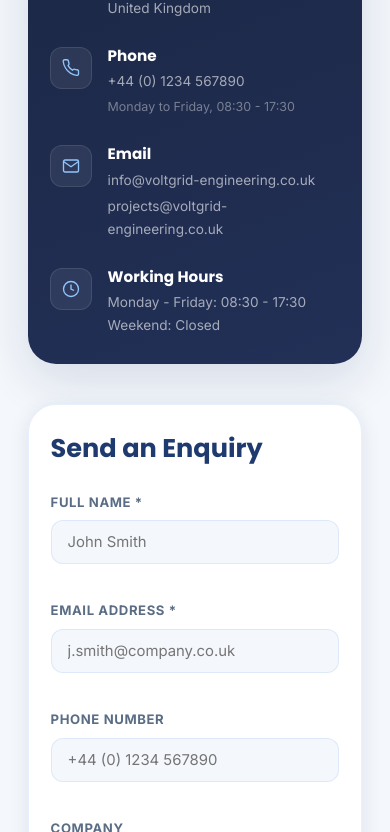
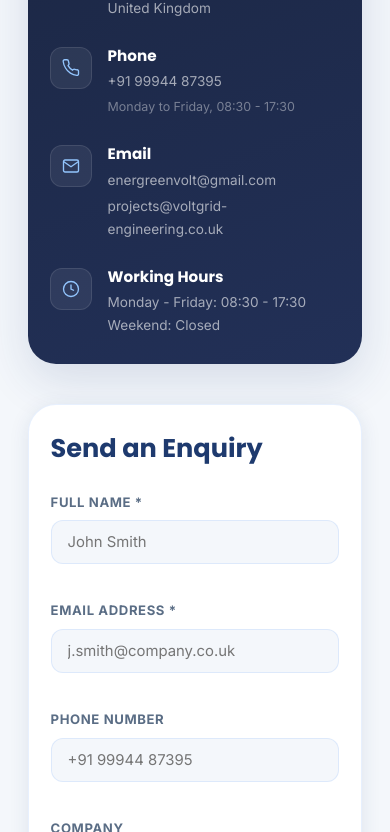
Before and after one commit to Shankar140804/electrical-site, a React (Vite) app: page /contact in a window 390 px wide. Shown: the part 645-1477 px from the top of the page. Built offline with nearby package versions, Linux system fonts and the light colour scheme; no server answers.

Commit message:
Updated contact phone number and email

```diff
--- a/src/components/ContactForm.jsx
+++ b/src/components/ContactForm.jsx
@@ -78,7 +78,7 @@ const ContactForm = () => {
                 <div className="form-field">
                     <label className="form-label" htmlFor="phone">Phone Number</label>
                     <input id="phone" name="phone" type="tel" className="form-input"
-                        placeholder="+44 (0) 1234 567890" value={formData.phone} onChange={handleChange} />
+                        placeholder="+91 99944 87395" value={formData.phone} onChange={handleChange} />
                 </div>
                 <div className="form-field">
                     <label className="form-label" htmlFor="company">Company</label>
--- a/src/components/Footer.jsx
+++ b/src/components/Footer.jsx
@@ -55,11 +55,11 @@ const Footer = () => (
                         </div>
                         <div className="footer-contact-row">
                             <svg viewBox="0 0 24 24" fill="none" stroke="currentColor" strokeWidth="2"><path d="M22 16.92v3a2 2 0 0 1-2.18 2 19.79 19.79 0 0 1-8.63-3.07A19.5 19.5 0 0 1 4.69 12a19.79 19.79 0 0 1-3.07-8.67A2 2 0 0 1 3.6 1h3a2 2 0 0 1 2 1.72 12.84 12.84 0 0 0 .7 2.81 2 2 0 0 1-.45 2.11L8.09 8.91a16 16 0 0 0 6 6l.76-.76a2 2 0 0 1 2.11-.45 12.84 12.84 0 0 0 2.81.7A2 2 0 0 1 22 16.92z" /></svg>
-                            <span>+44 (0) 1234 567890</span>
+                            <span>+91 99944 87395</span>
                         </div>
                         <div className="footer-contact-row">
                             <svg viewBox="0 0 24 24" fill="none" stroke="currentColor" strokeWidth="2"><path d="M4 4h16c1.1 0 2 .9 2 2v12c0 1.1-.9 2-2 2H4c-1.1 0-2-.9-2-2V6c0-1.1.9-2 2-2z" /><polyline points="22,6 12,13 2,6" /></svg>
-                            <span>info@voltgrid-engineering.co.uk</span>
+                            <span>energreenvolt@gmail.com</span>
                         </div>
                     </div>
                 </div>
--- a/src/components/Navbar.jsx
+++ b/src/components/Navbar.jsx
@@ -22,11 +22,11 @@ const Navbar = () => {
                     <div className="top-info">
                         <span>
                             <svg width="13" height="13" viewBox="0 0 24 24" fill="none" stroke="currentColor" strokeWidth="2"><path d="M22 16.92v3a2 2 0 0 1-2.18 2 19.79 19.79 0 0 1-8.63-3.07A19.5 19.5 0 0 1 4.69 12a19.79 19.79 0 0 1-3.07-8.67A2 2 0 0 1 3.6 1h3a2 2 0 0 1 2 1.72 12.84 12.84 0 0 0 .7 2.81 2 2 0 0 1-.45 2.11L8.09 8.91a16 16 0 0 0 6 6l.76-.76a2 2 0 0 1 2.11-.45 12.84 12.84 0 0 0 2.81.7A2 2 0 0 1 22 16.92z"/></svg>
-                            +44 (0) 1234 567890
+                            +91 99944 87395
                         </span>
                         <span>
                             <svg width="13" height="13" viewBox="0 0 24 24" fill="none" stroke="currentColor" strokeWidth="2"><path d="M4 4h16c1.1 0 2 .9 2 2v12c0 1.1-.9 2-2 2H4c-1.1 0-2-.9-2-2V6c0-1.1.9-2 2-2z"/><polyline points="22,6 12,13 2,6"/></svg>
-                            info@voltgrid-engineering.co.uk
+                            energreenvolt@gmail.com
                         </span>
                         <span>
                             <svg width="13" height="13" viewBox="0 0 24 24" fill="none" stroke="currentColor" strokeWidth="2"><circle cx="12" cy="12" r="10"/><polyline points="12 6 12 12 16 14"/></svg>
--- a/src/pages/Contact.jsx
+++ b/src/pages/Contact.jsx
@@ -49,7 +49,7 @@ const Contact = () => (
                                 </div>
                                 <div className="ci-text">
                                     <h4>Phone</h4>
-                                    <p><a href="tel:+441234567890">+44 (0) 1234 567890</a></p>
+                                    <p><a href="tel:+919994487395">+91 99944 87395</a></p>
                                     <p style={{ marginTop: '4px', fontSize: '0.78rem', color: 'rgba(255,255,255,0.4)' }}>Monday to Friday, 08:30 - 17:30</p>
                                 </div>
                             </div>
@@ -63,7 +63,7 @@ const Contact = () => (
                                 </div>
                                 <div className="ci-text">
                                     <h4>Email</h4>
-                                    <p><a href="mailto:info@voltgrid-engineering.co.uk">info@voltgrid-engineering.co.uk</a></p>
+                                    <p><a href="mailto:energreenvolt@gmail.com">energreenvolt@gmail.com</a></p>
                                     <p style={{ marginTop: '4px' }}><a href="mailto:projects@voltgrid-engineering.co.uk">projects@voltgrid-engineering.co.uk</a></p>
                                 </div>
                             </div>
```
